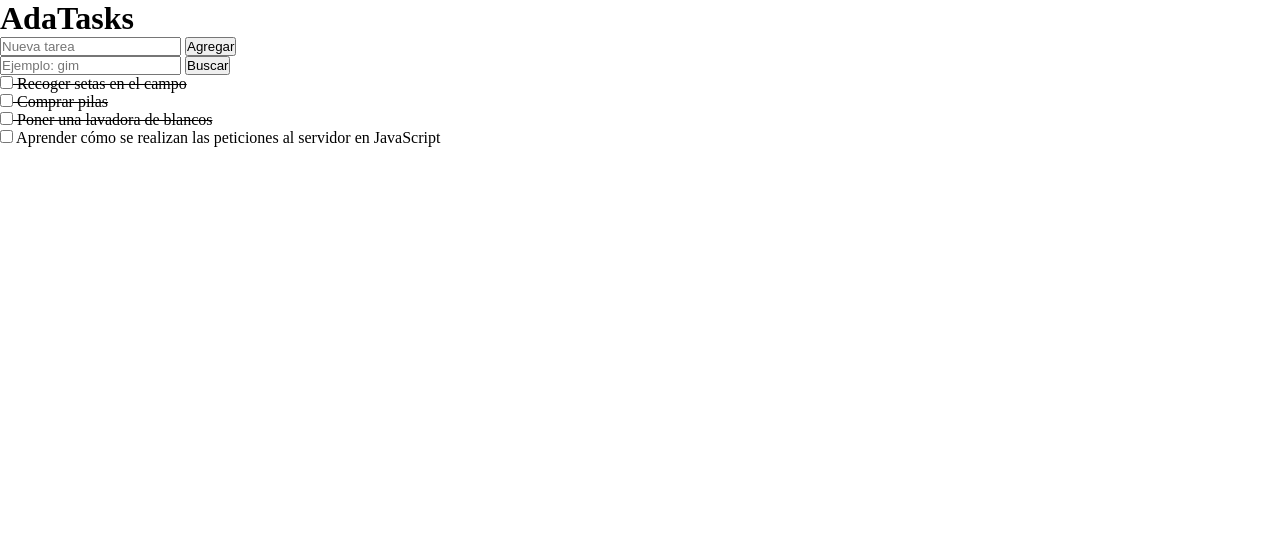
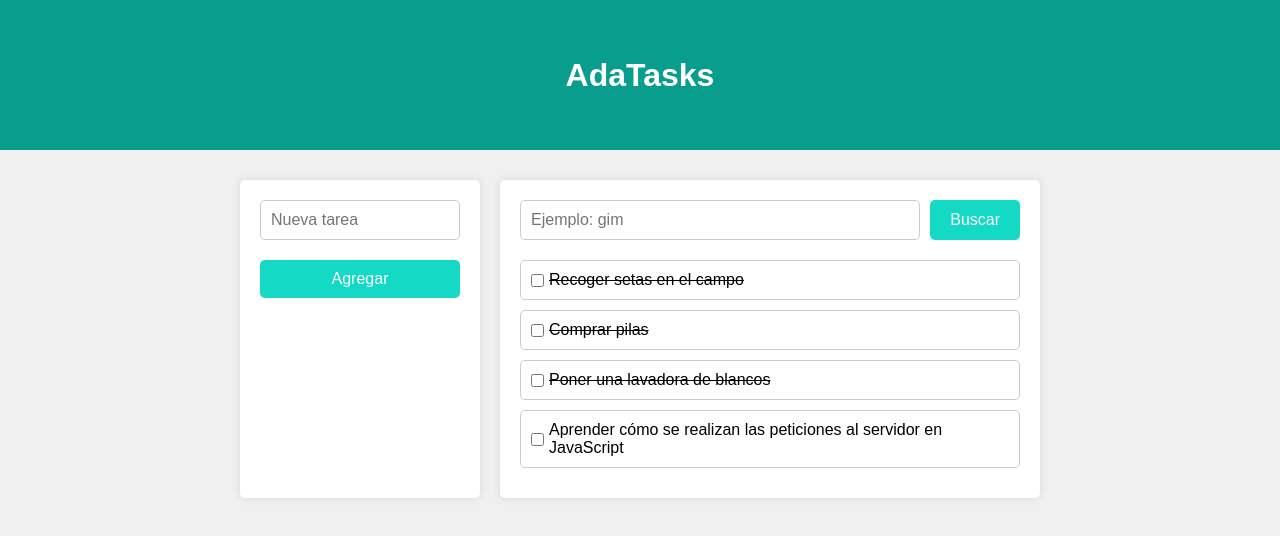
Before and after one commit to sandrarolgom/promo-X-module-2-pair-2-ada-tasks, a plain HTML site: page index.html in a window 1280 px wide. Drawn offline with nearby package versions, Linux system fonts and the light colour scheme.

Commit message:
he añadido el html base y el css base del repo de ejercicios-de-los-materiales

```diff
--- a/css/main.css
+++ b/css/main.css
@@ -1,8 +1,113 @@
 *{
-    box-sizing: border-box;
+    margin: 0px;
+    padding: 0px;
+}
+
+body {
+    font-family: Arial, sans-serif;
+    background-color: #f0f0f0;
+
+}
+
+.header{
+    background-color: #099d8d;
+    height: 150px;
+    margin: auto;
+    display: flex;
+    justify-content: center;
+    align-items: center;
+}
+
+.title{
+    color: white;
+    text-align: center;
+}
+
+.container {
+    max-width: 600px;
+    margin: 0 auto;
+    padding: 20px;
+    margin-top: 30px;
+    background-color: #fff;
+    box-shadow: 0px 0px 10px rgba(0, 0, 0, 0.1);
+    border-radius: 5px;
+}
+
+.add {
+       max-width: 200px;
+}
+
+.main{
+    display: flex;
+    width: 800px;
+    flex-direction: row;
+    gap: 20px;
+    justify-content: center;
+    text-align: center;
+    margin: auto;
+}
+
+h1 {
+    text-align: center;
+}
+
+.task-form {
+    display: flex;
+    margin-bottom: 20px;
+    gap:10px;
+}
+
+.task-form-add {
+    display: flex;
+    flex-direction: column;
+    gap:20px;
+    margin-bottom: 20px;
+}
+
+.task-input {
+    flex: 1;
+    padding: 10px;
+    border: 1px solid #ccc;
+    border-radius: 5px;
+    font-size: 16px;
+}
+
+.add-task-btn {
+    padding: 10px 20px;
+    background-color: #14d9c4;
+    color: #fff;
+    border: none;
+    border-radius: 5px;
+    cursor: pointer;
+    font-size: 16px;
+}
+
+ul {
+    list-style-type: none;
     padding: 0;
-    margin: 0;
 }
-.line {
+
+li {
+    display: flex;
+    justify-content: flex-start;
+    text-align: left;
+    gap: 5px;
+    align-items: center;
+    padding: 10px;
+    border: 1px solid #ccc;
+    border-radius: 5px;
+    margin-bottom: 10px;
+    background-color: #fff;
+}
+
+li button {
+    background-color: #dc3545;
+    color: #fff;
+    border: none;
+    border-radius: 5px;
+    cursor: pointer;
+}
+
+.line{
     text-decoration: line-through;
 }
--- a/index.html
+++ b/index.html
@@ -1,62 +1,33 @@
 <!DOCTYPE html>
-<html lang="en">
+<html lang="es">
 <head>
     <meta charset="UTF-8">
     <meta name="viewport" content="width=device-width, initial-scale=1.0">
-    <title>AdaTasks</title>
     <link rel="stylesheet" href="./css/main.css">
+    <title>Lista de Tareas</title>
 </head>
 <body>
-    <header>
-        <h1>AdaTasks</h1>
+    <header class="header">
+        <h1 class="title">AdaTasks</h1>
     </header>
-    <main>
-        <section>
-            <form>
-                <input type="text" placeholder="Nueva tarea">
-                <button>Agregar</button>
-            </form>
-        </section>
-        <section>
-            <form>
-                <input type="text" placeholder="Ejemplo: gim">
-                <button>Buscar</button>
-            </form>
-            <ul class="js-list"></ul>
-        </section>
-        <!-- <section>
-            Consejos para completar tus tareas
-            <ul>
-                <li>
-                    <img src="./images/list-ol-solid.svg" alt="">
-                    <p>Pon en los primeros puestos de la lista dos objetivos importantes que necesites cumplir hoy. Así
-                        te aseguras de que no vas a perder el tiempo en tareas intrascendentes o falsamente productivas.
-                    </p>
-                </li>
-                <li>
-                    <img src="./images/lightbulb-regular.svg" alt="">
-                    <p>Empieza con cosas fáciles. Antes de esos objetivos importantes, incluye algunas tareas sencillas
-                        para empezar tu jornada diaria.</p>
-                </li>
-                <li>
-                    <img src="./images/object-ungroup-regular.svg" alt="">
-                    <p>Divide las tareas. Un clásico de los métodos de organización es dividir los proyectos más
-                        complejos en pequeñas tareas con hitos y metas a corto plazo.</p>
-                </li>
-                <li>
-                    <img src="./images/clock-regular.svg" alt="">
-                    <p>Organiza la planificación. Una de las cosas más complicadas es precisamente preparar la lista
-                        todos los días. Así que a primera hora dal día puedes dedicar un tiempo para organizar tus
-                        tareas.</p>
-                </li>
-                <li>
-                    <img src="./images/repeat-solid.svg" alt="">
-                    <p>Prepara una lista nueva todos los días. No dejes que las mismas tareas se atasquen de un día para
-                        otro.</p>
-                </li>
-            </ul>
-        </section> -->
+    <main class="main">
+        <section class="container add ">
+        <form class="task-form-add">
+            <input type="text" class="task-input js-text-task-add" placeholder="Nueva tarea">
+            <button class="add-task-btn js-btn-add">Agregar</button>
+        </form>
+    </section>
+    <section class="container">
+        <form class="task-form">
+            <input type="text" class="task-input js-text-task-filter" placeholder="Ejemplo: gim">
+            <button class="add-task-btn js-btn-filter">Buscar</button>
+        </form>
+        <ul class="task-list js-list">
+            <!-- Aquí se mostrarán las tareas -->
+        </ul>
+    </section>
     </main>
     <script src="./js/main.js"></script>
+    <script src="https://cdnjs.cloudflare.com/ajax/libs/uuid/8.3.2/uuidv4.min.js"></script>
 </body>
 </html>
--- a/js/main.js
+++ b/js/main.js
@@ -1,6 +1,4 @@
 'use strict';
-const checkboxList = document.querySelector('.js-list');
-
 const tasks = [
     { name: "Recoger setas en el campo", completed: true, id: 1 },
     { name: "Comprar pilas", completed: true, id: 2 },
@@ -11,6 +9,7 @@ const tasks = [
       id: 4,
     },
   ];
+const checkboxList = document.querySelector('.js-list');
 
 for (const task of tasks) {
   let checkLine = '';
```
